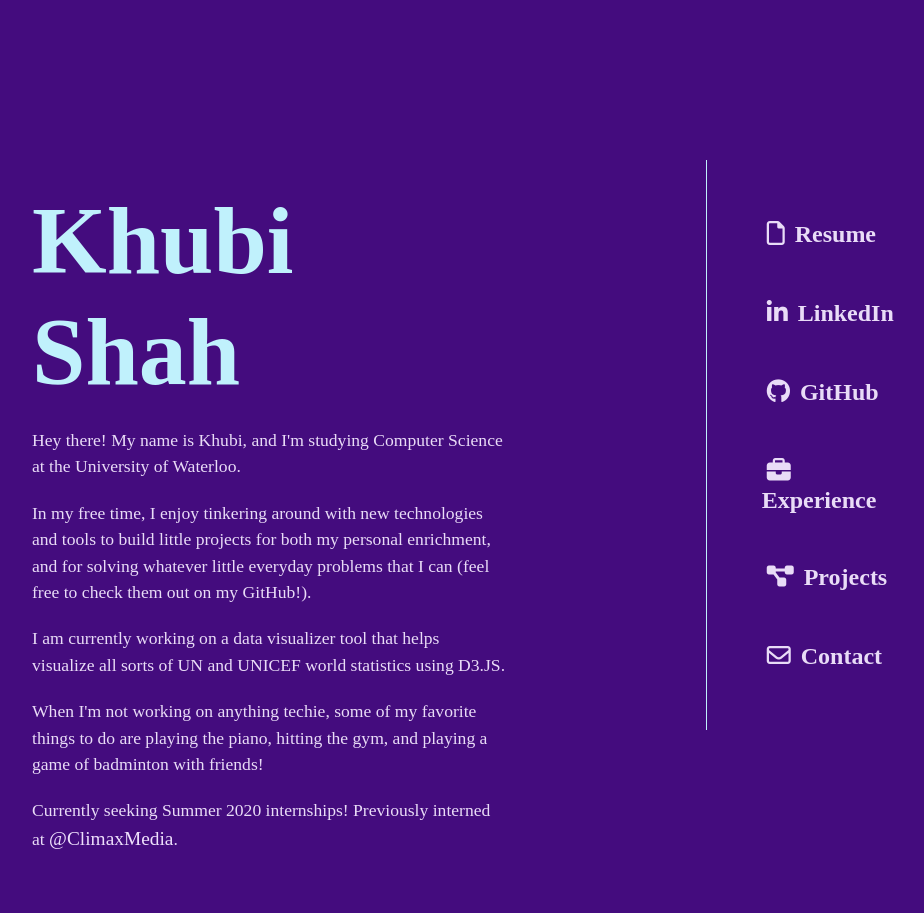
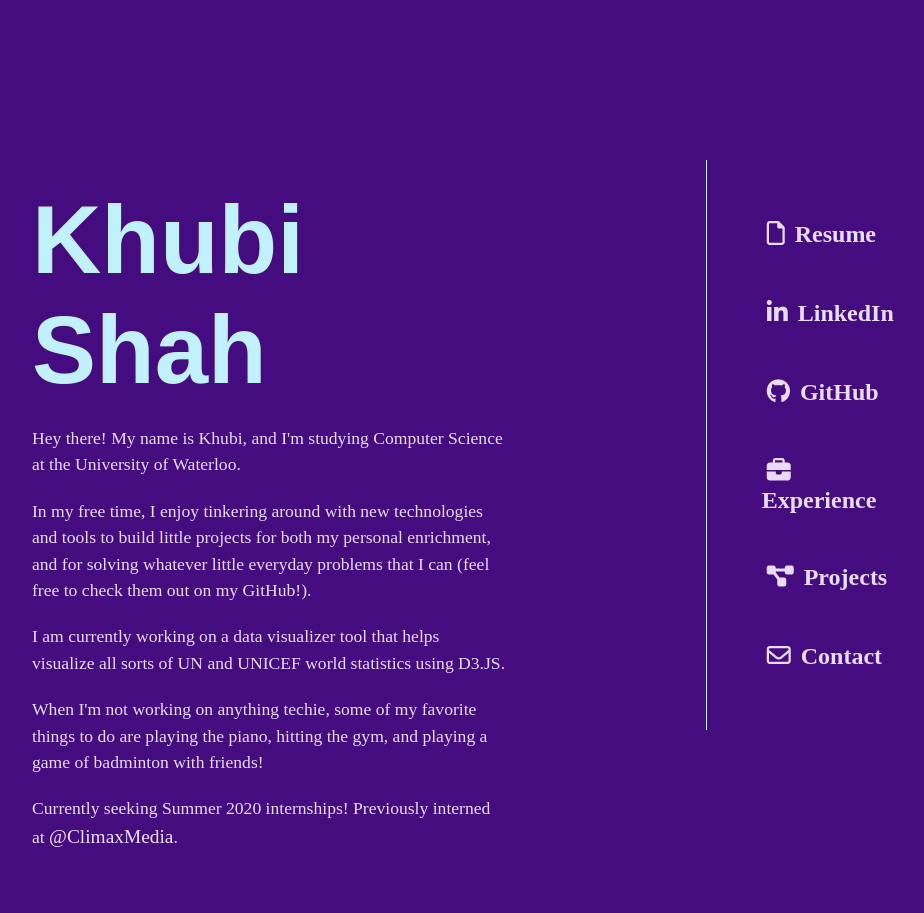
Before and after one commit to khubishah/khubishah.github.io, a Jekyll site: the page built from index.html, in a window 1280 px wide. Shown: the whole page, without its empty margins (160-1084 px from the left). Built offline with Jekyll 4.4.1, drawn with Linux system fonts in a browser that asks for light colours; nearby versions of some CDN libraries; some web fonts are replaced.

Commit message:
before massive changes

```diff
--- a/_layouts/default.html
+++ b/_layouts/default.html
@@ -7,6 +7,7 @@
 			<!-- link to main stylesheet -->
 			<link rel="stylesheet" type="text/css" href="/css/main.css">
 			<link href="https://fonts.googleapis.com/css?family=Frank+Ruhl+Libre&display=swap" rel="stylesheet">
+			<link href="https://fonts.googleapis.com/css?family=Muli&display=swap" rel="stylesheet">
 		</head>
 		<body>
 			<div class="bio">
--- a/css/main.css
+++ b/css/main.css
@@ -58,7 +58,7 @@
 h1 {
     font-size: 6em;
     margin: 125px 0px 0px 0px;
-    font-family: 'Frank Ruhl Libre', serif;
+    font-family: 'Muli', sans-serif;
     color: #C0F1FC;
 }
 p {
```
